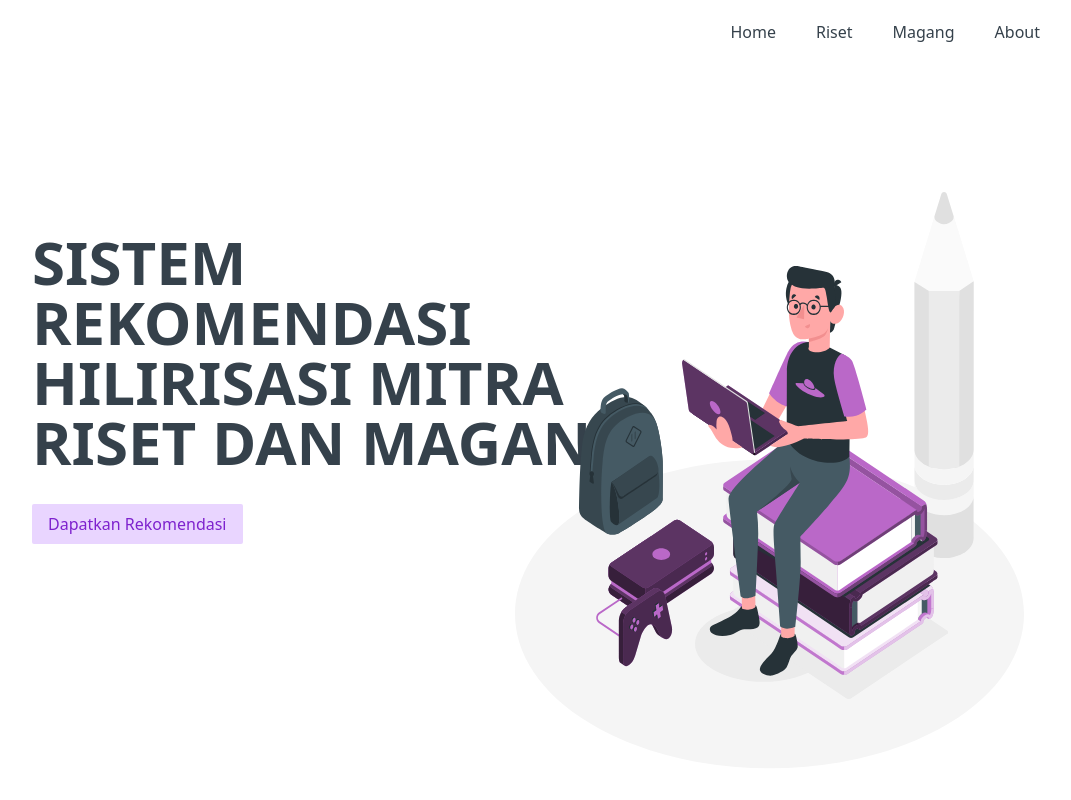
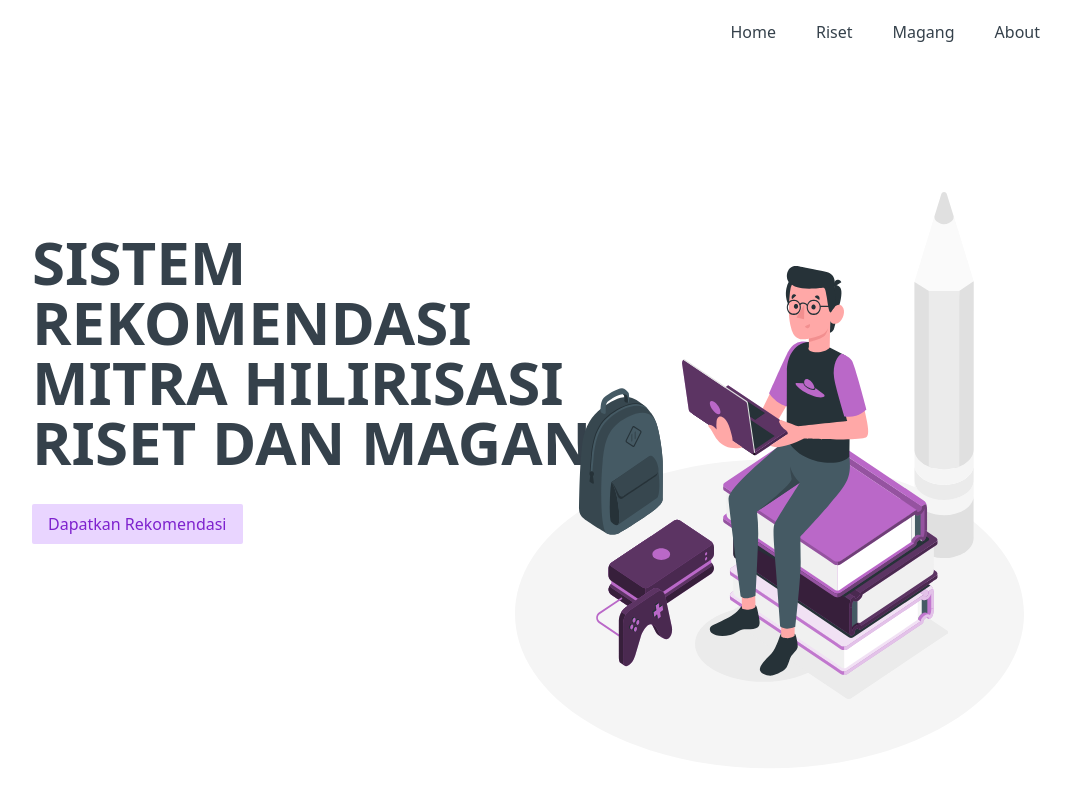
Before and after one commit to wandaalifah/client, a Vue app: page / in a window 1280 px wide. Shown: the top 800 px of the page, without its empty margins (112-1183 px from the left). Built offline with nearby package versions, Linux system fonts and the light colour scheme.

Commit message:
Update Dashboard.vue

```diff
--- a/src/views/Dashboard.vue
+++ b/src/views/Dashboard.vue
@@ -1,7 +1,7 @@
 <template>
   <DashboardLayout>
     <div class="relative mx-36 mt-32 pt-10">
-        <h1 class="font-semibold text-6xl text-blue-900 w-2/3">SISTEM REKOMENDASI <br> HILIRISASI MITRA <br> RISET DAN MAGANG</h1>
+        <h1 class="font-semibold text-6xl text-blue-900 w-2/3">SISTEM REKOMENDASI <br> MITRA HILIRISASI <br> RISET DAN MAGANG</h1>
         <router-link :to="{name: 'Magang'}">
           <button class="mt-8 bg-purple-200 text-purple-700 py-2 px-4 rounded-sm font-medium">
             Dapatkan Rekomendasi
```
